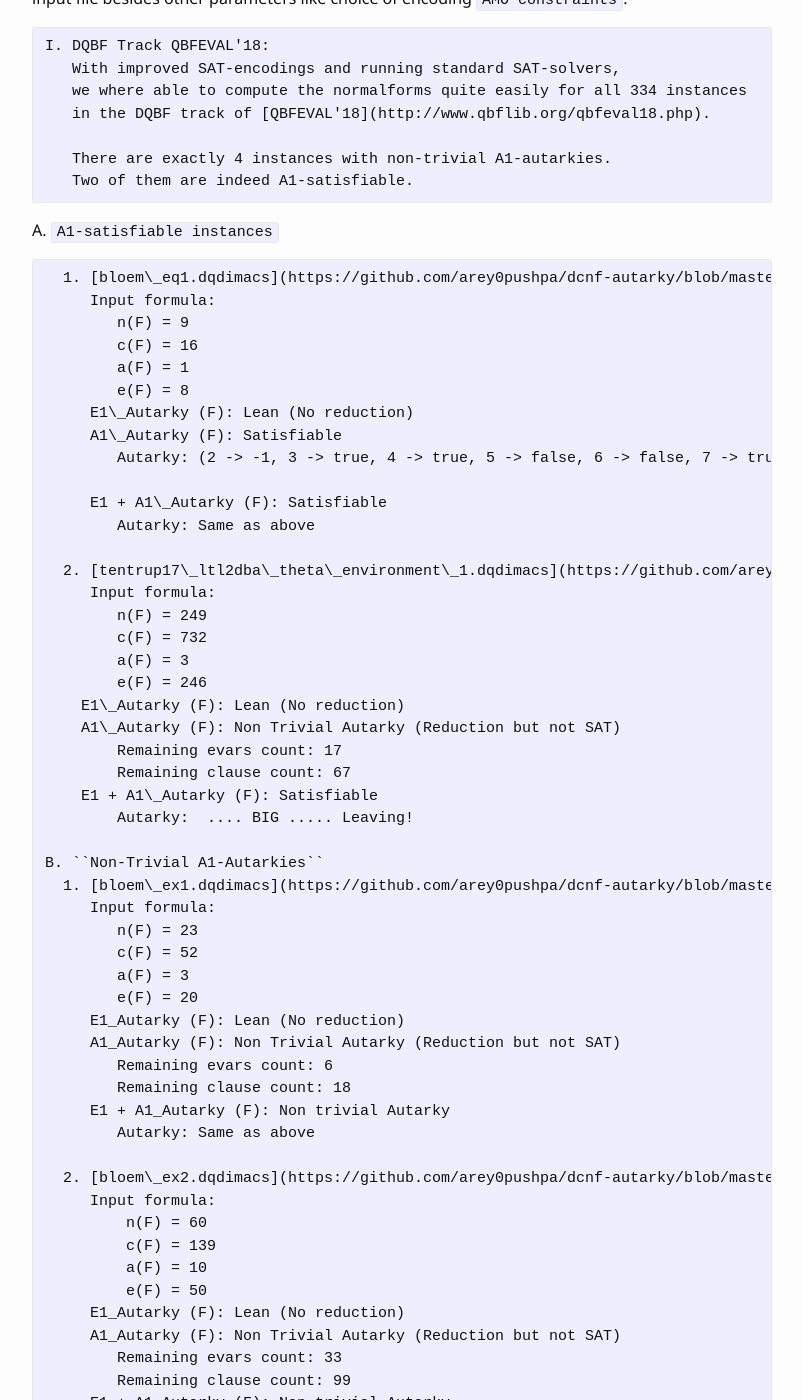
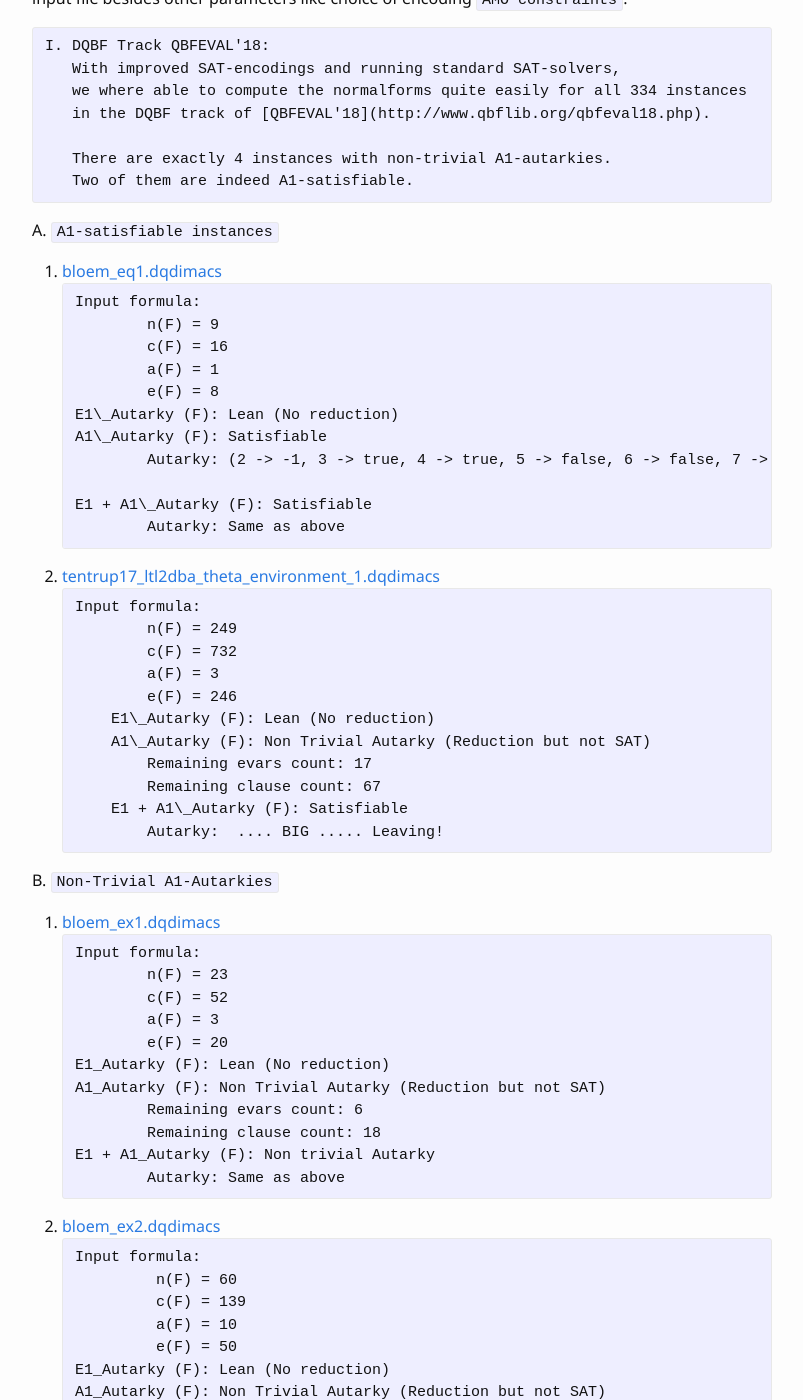
Before and after one commit to Autarkies/Autarkies.github.io, a Jekyll site: the page built from results.md, in a window 1280 px wide and 1400 px high, scrolled down 244 px. Shown: the whole window, without its empty margins (238-1041 px from the left). Built offline with Jekyll 4.4.1, drawn with Linux system fonts in a browser that asks for light colours; some of the changed text lies outside the part shown.

Commit message:
Update on the Page

````diff
--- a/results.md
+++ b/results.md
@@ -18,8 +18,9 @@ I. DQBF Track QBFEVAL'18:
 ```
 
 A. ``A1-satisfiable instances``
+
+  1. [bloem\_eq1.dqdimacs](https://github.com/arey0pushpa/dcnf-autarky/blob/master/dcnf/examples/bloem_eq1.dqdimacs)
 ```
-  1. [bloem\_eq1.dqdimacs](https://github.com/arey0pushpa/dcnf-autarky/blob/master/dcnf/examples/bloem_eq1.dqdimacs)
      Input formula:
     	n(F) = 9
     	c(F) = 16
@@ -31,8 +32,9 @@ A. ``A1-satisfiable instances``
 
      E1 + A1\_Autarky (F): Satisfiable
      	Autarky: Same as above
-
+```
   2. [tentrup17\_ltl2dba\_theta\_environment\_1.dqdimacs](https://github.com/arey0pushpa/dcnf-autarky/blob/master/dcnf/examples/tentrup17_ltl2dba_theta_environment_1.dqdimacs)
+```
      Input formula:
     	n(F) = 249
     	c(F) = 732
@@ -44,9 +46,11 @@ A. ``A1-satisfiable instances``
     	Remaining clause count: 67
     E1 + A1\_Autarky (F): Satisfiable
     	Autarky:  .... BIG ..... Leaving!
+```
 
 B. ``Non-Trivial A1-Autarkies``
   1. [bloem\_ex1.dqdimacs](https://github.com/arey0pushpa/dcnf-autarky/blob/master/dcnf/examples/bloem_ex1.dqdimacs)
+```
      Input formula:
     	n(F) = 23
     	c(F) = 52
@@ -58,8 +62,10 @@ B. ``Non-Trivial A1-Autarkies``
     	Remaining clause count: 18
      E1 + A1_Autarky (F): Non trivial Autarky
       	Autarky: Same as above
+```
 
   2. [bloem\_ex2.dqdimacs](https://github.com/arey0pushpa/dcnf-autarky/blob/master/dcnf/examples/bloem_ex2.dqdimacs)
+```
      Input formula:
    	 n(F) = 60
    	 c(F) = 139
@@ -71,7 +77,7 @@ B. ``Non-Trivial A1-Autarkies``
     	Remaining clause count: 99
      E1 + A1_Autarky (F): Non trivial Autarky
        Autarky: Same as above
-   ```
+```
 <!--
 ```
 II. Planted examples for DQCNF:
````
